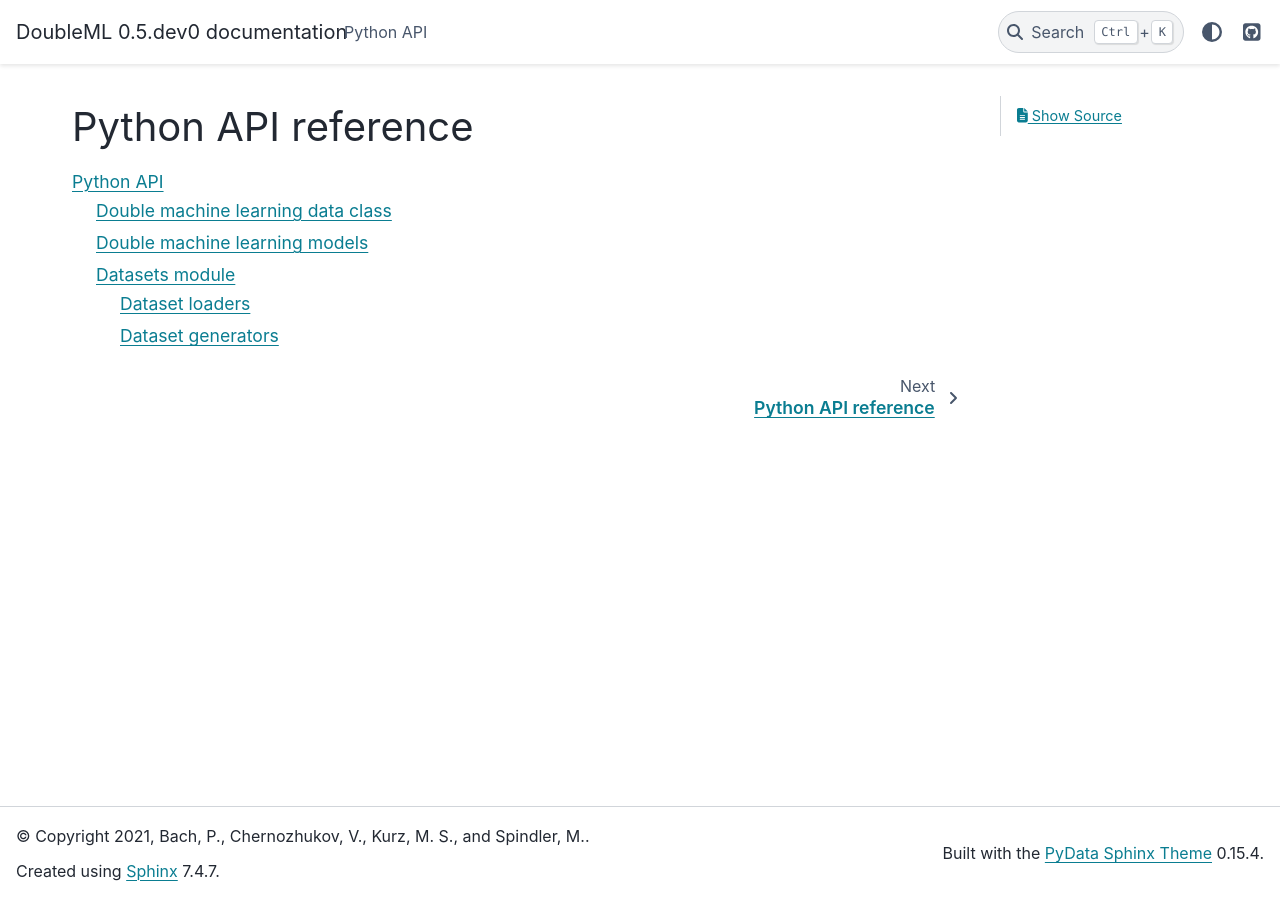
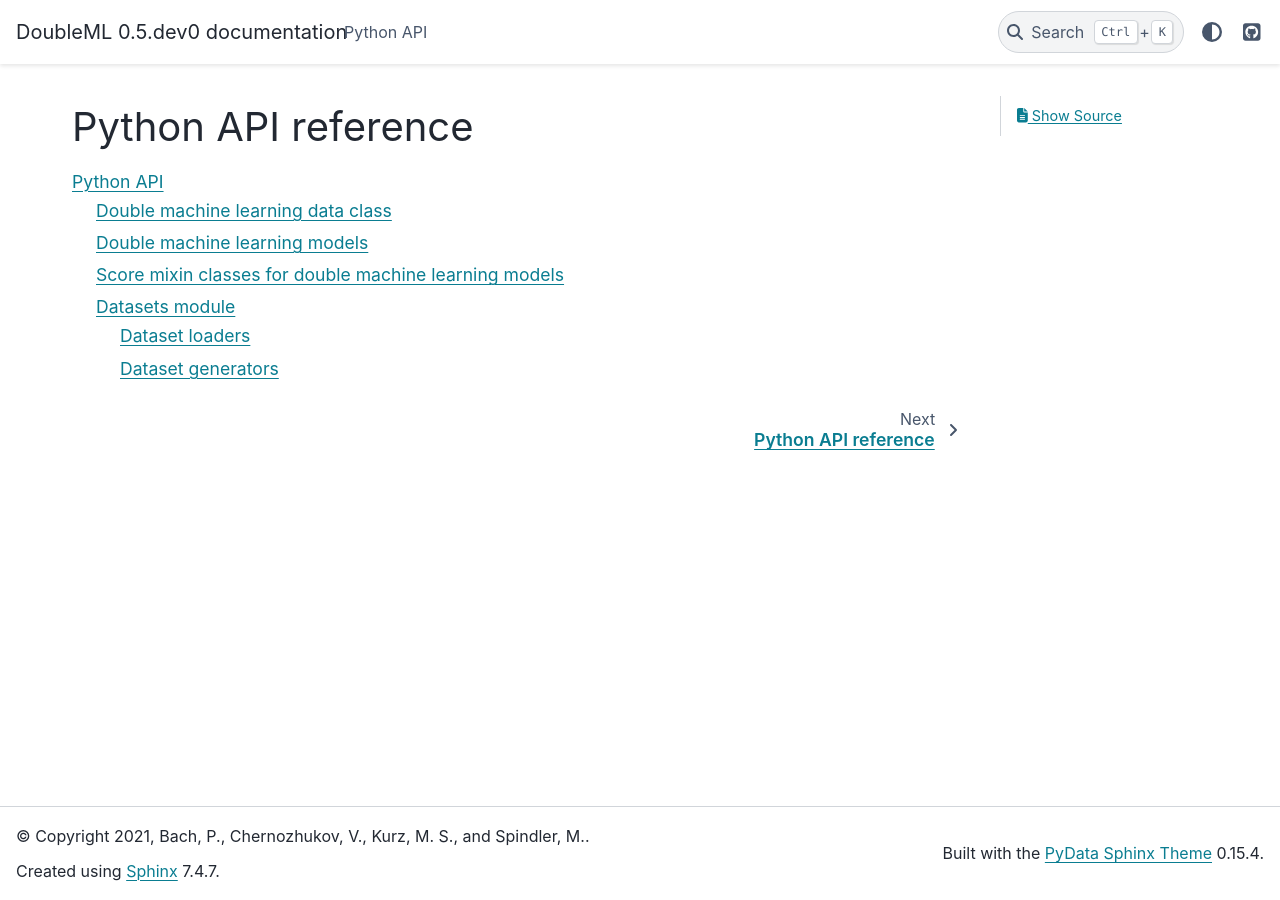
Before and after one commit to DoubleML/doubleml-for-py, a Sphinx documentation site: the page built from doc/index.rst, in a window 1280 px wide. Built offline with Sphinx 7.4.7 and the PyData theme 0.15.4, drawn with Linux system fonts in a browser that asks for light colours.

Commit message:
update the documentation for the linear and non-liner score mixin

```diff
--- a/doc/api/api.rst
+++ b/doc/api/api.rst
@@ -26,6 +26,18 @@ Double machine learning models
     DoubleMLPLIV
     DoubleMLIRM
     DoubleMLIIVM
+
+Score mixin classes for double machine learning models
+------------------------------------------------------
+
+.. currentmodule:: doubleml
+
+.. autosummary::
+    :toctree: generated/
+    :template: class.rst
+
+    double_ml_score_mixins.LinearScoreMixin
+    double_ml_score_mixins.NonLinearScoreMixin
 
 
 Datasets module
```
